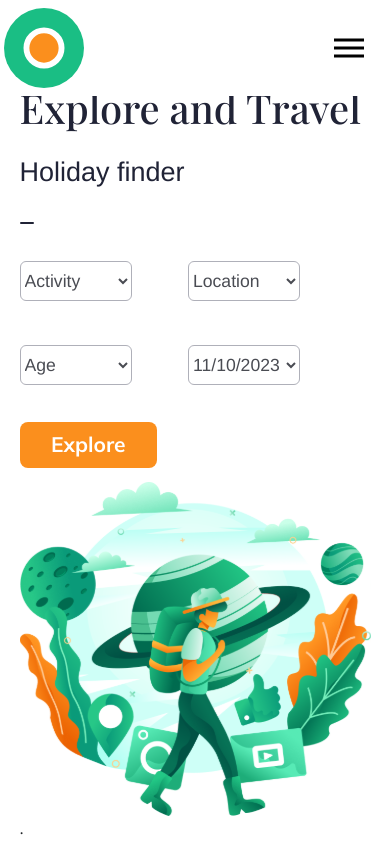
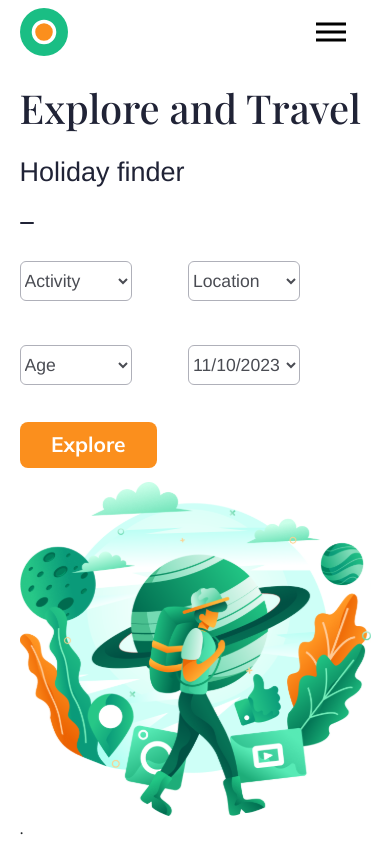
Before and after one commit to mr-abdellah/Tour-landing-page, a React (Create React App) app: page / in a window 390 px wide. Shown: the top 844 px of the page. Built offline with nearby package versions, Linux system fonts and the light colour scheme; a web font is replaced by a local one.

Commit message:
fix styling

```diff
--- a/src/styles/navbar.css
+++ b/src/styles/navbar.css
@@ -132,6 +132,22 @@ nav {
     nav {
         position: fixed;
         z-index: 3;
+        height: 4rem;
+        display: flex;
+        justify-content: space-evenly;
+        width: 90%;
+    }
+
+    .logo {
+        padding: 0;
+        display: flex;
+        justify-content: center;
+        align-items: center;
+    }
+
+    .logo img {
+        height: 3rem;
+        width: 3rem;
     }
 
     .hamburger {
```
